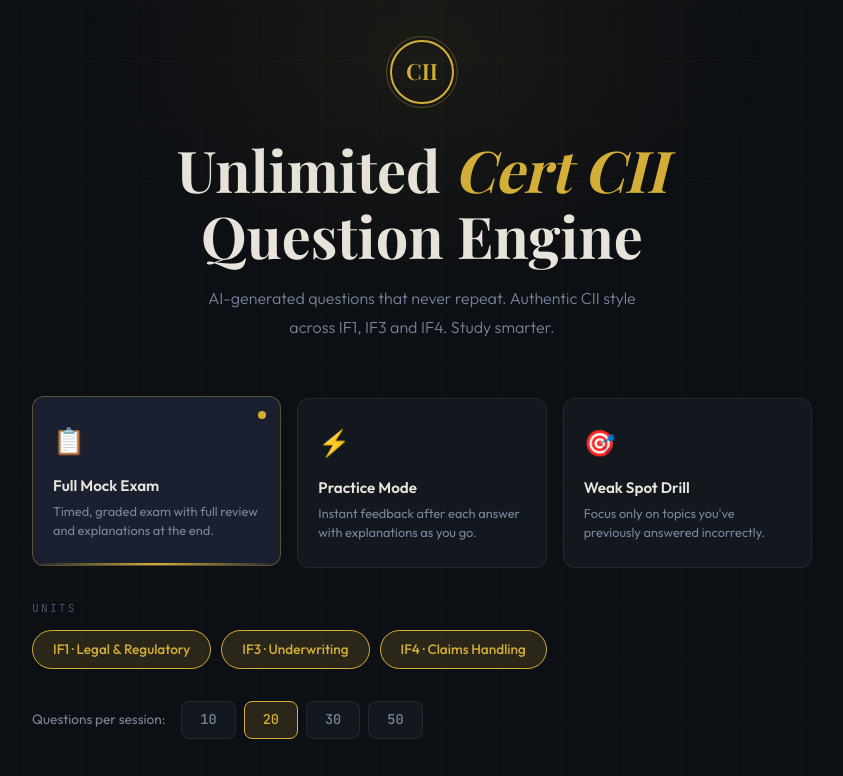
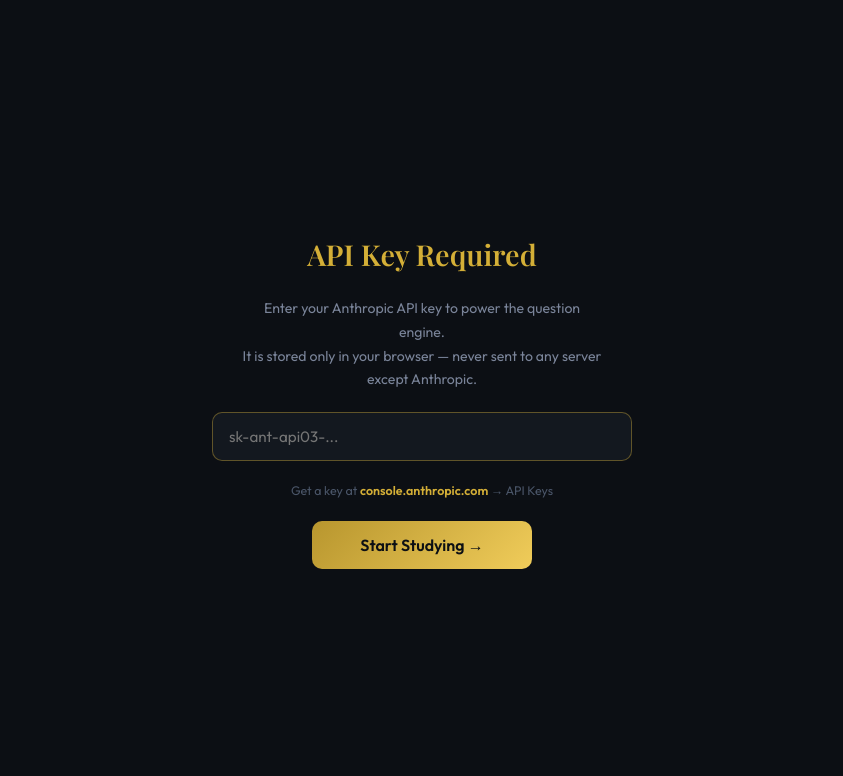
Before and after one commit to usmankhalil74/cert-cii-exam, a plain HTML site: page index.html in a window 1280 px wide. Shown: the top 776 px of the page, without its empty margins (218-1061 px from the left). Drawn offline with nearby package versions, Linux system fonts and the light colour scheme; a web font is replaced by a local one.

Commit message:
Add key entry screen - no API key in code, stored in browser only

```diff
--- a/index.html
+++ b/index.html
@@ -832,6 +832,28 @@ h1 .accent { color: var(--gold); font-style: italic; }
 <body>
 <div class="app">
 
+<!-- KEY ENTRY SCREEN -->
+<div id="keyscreen" style="display:none;position:fixed;inset:0;background:#0c0f14;z-index:9999;display:flex;flex-direction:column;align-items:center;justify-content:center;padding:32px;gap:20px;">
+  <div style="font-family:'Playfair Display',serif;font-size:1.8rem;color:#d4af37;text-align:center;">API Key Required</div>
+  <div style="font-size:0.88rem;color:#7a8499;text-align:center;max-width:360px;line-height:1.7;">
+    Enter your Anthropic API key to power the question engine.<br>
+    It is stored only in your browser — never sent to any server except Anthropic.
+  </div>
+  <div style="width:100%;max-width:420px;">
+    <input id="key-input" type="password" placeholder="sk-ant-api03-..."
+      style="width:100%;padding:14px 16px;background:#13181f;border:1.5px solid rgba(212,175,55,0.4);border-radius:10px;color:#e8e4dc;font-size:0.95rem;font-family:'Outfit',sans-serif;outline:none;"/>
+  </div>
+  <div style="font-size:0.78rem;color:#4a5568;text-align:center;">
+    Get a key at <strong style="color:#d4af37">console.anthropic.com</strong> → API Keys
+  </div>
+  <button onclick="submitKey()" style="background:linear-gradient(135deg,#b8962e,#f0cc5a);color:#0c0f14;border:none;padding:14px 48px;border-radius:10px;font-size:1rem;font-weight:700;cursor:pointer;font-family:'Outfit',sans-serif;">
+    Start Studying →
+  </button>
+  <div id="key-error" style="color:#f87171;font-size:0.82rem;display:none;">Invalid key format. Should start with sk-ant-</div>
+</div>
+
+
+
 <!-- ════════════════════════════════════════ HOME ══ -->
 <div id="home">
   <div class="home-glow"></div>
@@ -1022,7 +1044,6 @@ function updateHomeStats() {
   document.getElementById('stat-sessions').textContent = LIFETIME.sessions;
 }
 
-updateHomeStats();
 
 // ═══════════════════════════════════════════════════════════
 //  QUESTION GENERATION
@@ -1488,23 +1509,29 @@ function sleep(ms) { return new Promise(r => setTimeout(r, ms)); }
 // ═══════════════════════════════════════════════════════════
 
 const STORED_KEY = 'cii_api_key';
-// Seed key split to avoid GitHub scanning
-const _k = ['sk-ant-api03-daXCyMLHijFl7E8KKlrpx', 'PZkxVkJbLkXRKyvOT9yDU_13tVLpea9Xosadie6fc4aR', 'jVZgEOuPjlU-smGooqLOg-Ym55fwAA'];
-
-function getApiKey() {
-  return localStorage.getItem(STORED_KEY) || _k.join('');
-}
-
-function saveApiKey(key) {
-  localStorage.setItem(STORED_KEY, key);
-}
-
-// Seed into localStorage on first load so it works immediately
-(function() {
-  if (!localStorage.getItem(STORED_KEY)) {
-    localStorage.setItem(STORED_KEY, _k.join(''));
+
+
+
+// ═══════════════════════════════════════════════════════════
+//  KEY ENTRY
+// ═══════════════════════════════════════════════════════════
+function submitKey() {
+  const val = document.getElementById('key-input').value.trim();
+  if (!val.startsWith('sk-ant-')) {
+    document.getElementById('key-error').style.display = 'block';
+    return;
   }
-})();
+  localStorage.setItem('cii_api_key', val);
+  document.getElementById('keyscreen').style.display = 'none';
+}
+
+// On load: show key screen if no key stored
+window.addEventListener('DOMContentLoaded', function() {
+  updateHomeStats();
+  if (!localStorage.getItem('cii_api_key')) {
+    document.getElementById('keyscreen').style.display = 'flex';
+  }
+});
 
 </script>
 </body>
```
